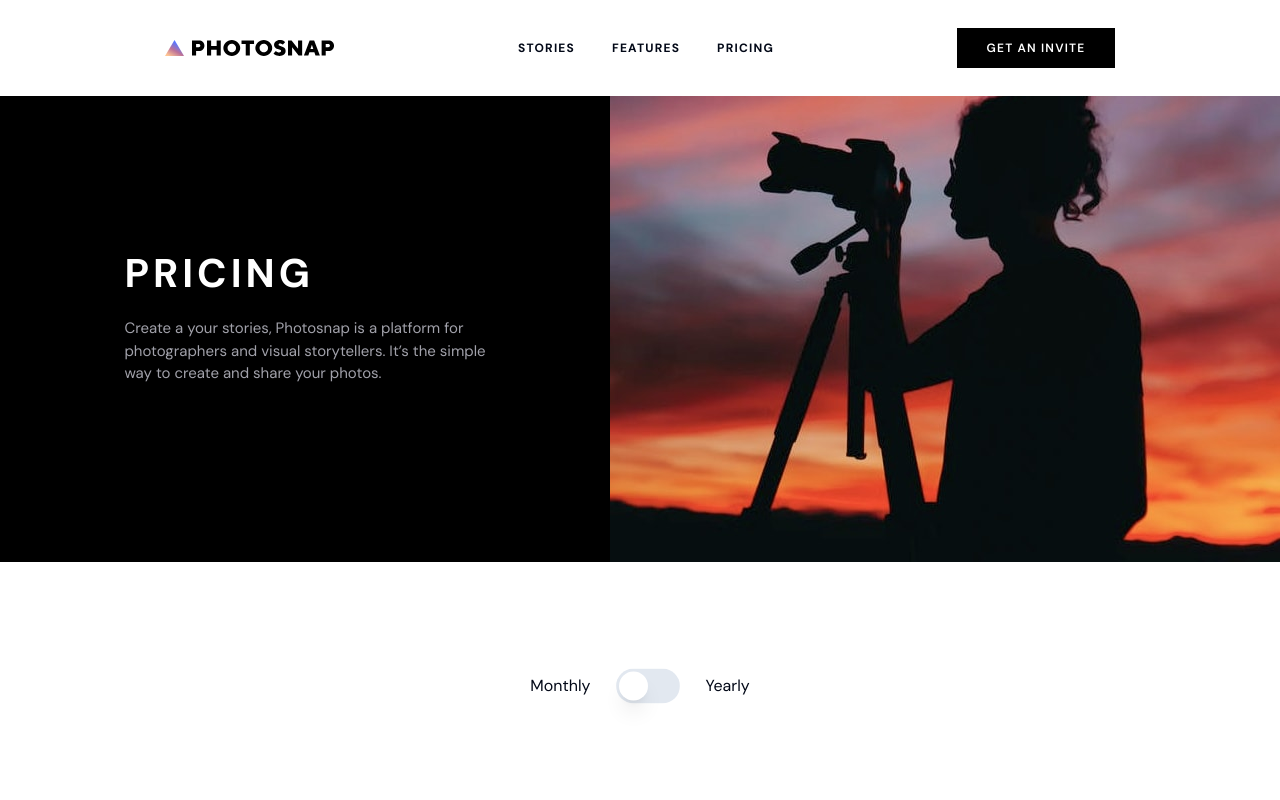
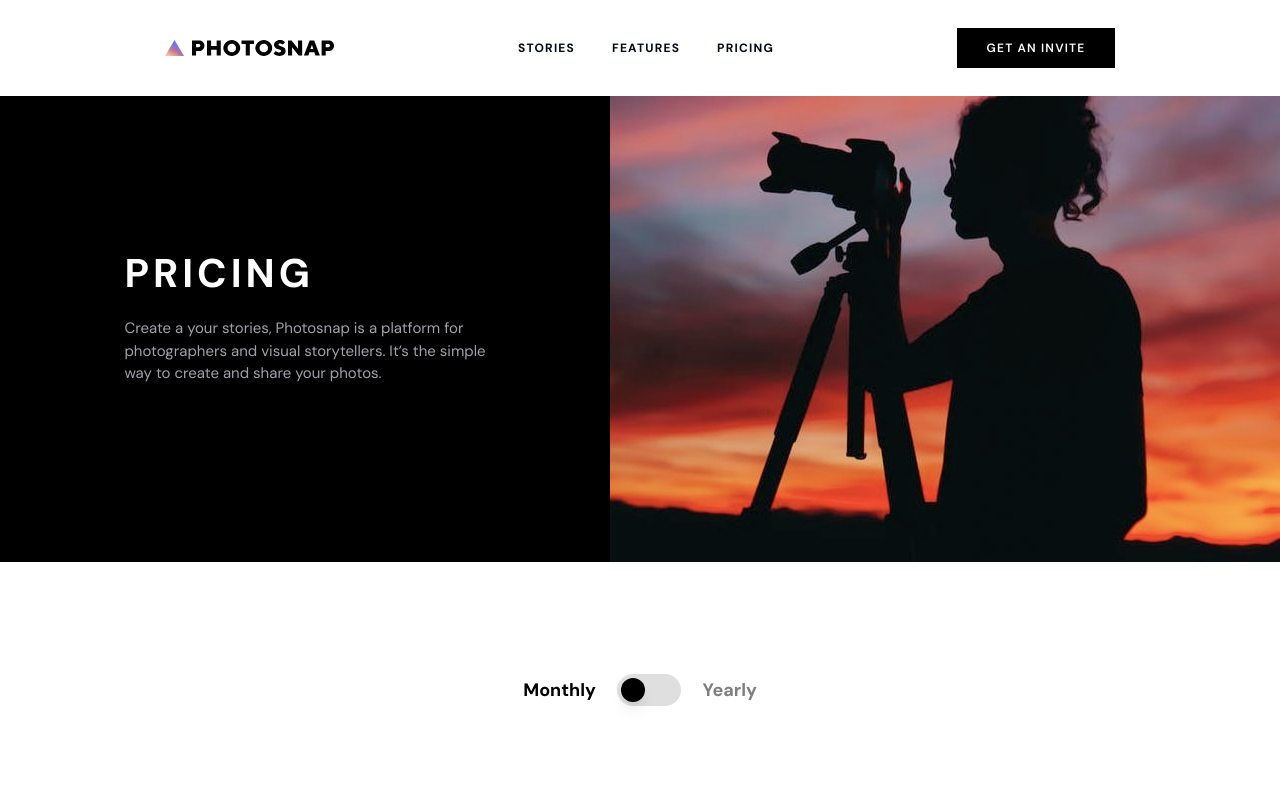
Before and after one commit to SeyrenZ/photosnap_landing_page, a Next.js app: page /pricing in a window 1280 px wide. Shown: the top 800 px of the page. Built offline with nearby package versions, Linux system fonts and the light colour scheme.

Commit message:
feat: switch

```diff
--- a/src/components/PricingPrice.tsx
+++ b/src/components/PricingPrice.tsx
@@ -1,15 +1,32 @@
 "use client";
-import React from "react";
+import React, { useState } from "react";
 import { Switch } from "@/components/ui/switch";
+
 const PricingPrice = () => {
+  const [isYearly, setIsYearly] = useState(true);
+  const handlePriceChange = () => {
+    setIsYearly(!isYearly);
+  };
   return (
     <div className="w-full h-auto">
       <div className="w-full h-auto px-[165px] py-28 max-w-[1440px] mx-auto bg-white flex flex-col items-center gap-y-20">
         <div className="flex flex-col items-center">
           <div className="w-[255px] h-auto flex items-center justify-around">
-            <div>Monthly</div>
-            <Switch className="scale-[1.45]" />
-            <div>Yearly</div>
+            <div
+              className={`text-lg font-bold text-black ${
+                isYearly ? "opacity-100" : "opacity-50"
+              }`}
+            >
+              Monthly
+            </div>
+            <Switch onClick={handlePriceChange} />
+            <div
+              className={`text-lg font-bold text-black ${
+                isYearly ? "opacity-50" : "opacity-100"
+              }`}
+            >
+              Yearly
+            </div>
           </div>
         </div>
       </div>
--- a/src/components/ui/switch.tsx
+++ b/src/components/ui/switch.tsx
@@ -1,9 +1,9 @@
-"use client"
+"use client";
 
-import * as React from "react"
-import * as SwitchPrimitives from "@radix-ui/react-switch"
+import * as React from "react";
+import * as SwitchPrimitives from "@radix-ui/react-switch";
 
-import { cn } from "@/lib/utils"
+import { cn } from "@/lib/utils";
 
 const Switch = React.forwardRef<
   React.ElementRef<typeof SwitchPrimitives.Root>,
@@ -11,7 +11,7 @@ const Switch = React.forwardRef<
 >(({ className, ...props }, ref) => (
   <SwitchPrimitives.Root
     className={cn(
-      "peer inline-flex h-6 w-11 shrink-0 cursor-pointer items-center rounded-full border-2 border-transparent transition-colors focus-visible:outline-none focus-visible:ring-2 focus-visible:ring-ring focus-visible:ring-offset-2 focus-visible:ring-offset-background disabled:cursor-not-allowed disabled:opacity-50 data-[state=checked]:bg-primary data-[state=unchecked]:bg-input",
+      "peer inline-flex h-[32px] w-[64px] shrink-0 cursor-pointer items-center rounded-full border-2 border-transparent transition-colors focus-visible:outline-none focus-visible:ring-2 focus-visible:ring-ring focus-visible:ring-offset-2 focus-visible:ring-offset-background disabled:cursor-not-allowed disabled:opacity-50 data-[state=checked]:bg-black data-[state=unchecked]:bg-[#DFDFDF]",
       className
     )}
     {...props}
@@ -19,11 +19,11 @@ const Switch = React.forwardRef<
   >
     <SwitchPrimitives.Thumb
       className={cn(
-        "pointer-events-none block h-5 w-5 rounded-full bg-background shadow-lg ring-0 transition-transform data-[state=checked]:translate-x-5 data-[state=unchecked]:translate-x-0"
+        "pointer-events-none block h-[24px] w-[24px] rounded-full bg-black shadow-lg ring-0 transition-transform data-[state=checked]:bg-white data-[state=checked]:translate-x-[2.15rem] data-[state=unchecked]:translate-x-0.5"
       )}
     />
   </SwitchPrimitives.Root>
-))
-Switch.displayName = SwitchPrimitives.Root.displayName
+));
+Switch.displayName = SwitchPrimitives.Root.displayName;
 
-export { Switch }
+export { Switch };
```
